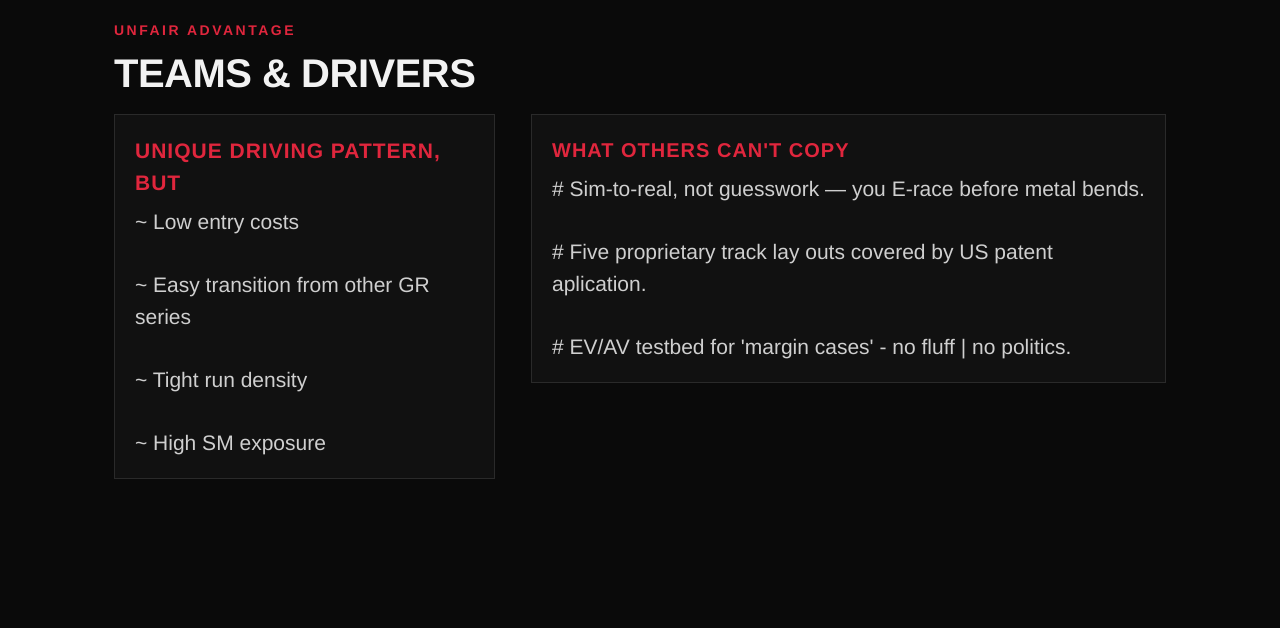
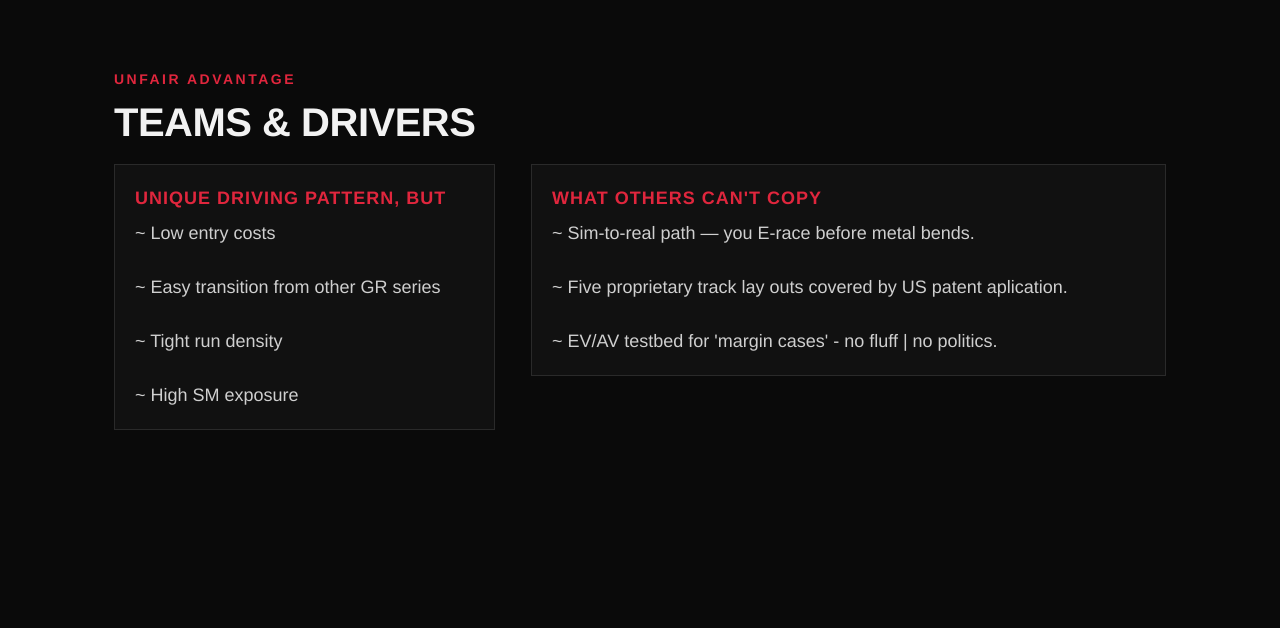
Before and after one commit to 8seriestrack-lab/THE8, a plain HTML site: page index.html in a window 1280 px wide. Shown: the part 8480-9108 px from the top of the page. Drawn offline with Linux system fonts and the light colour scheme.

Commit message:
Reduce font size for driving pattern and other sections

```diff
--- a/index.html
+++ b/index.html
@@ -337,17 +337,17 @@
     <h2>Teams & Drivers</h2>
     <div class="grid2 teams-grid">
       <div class="card">
-        <b style="font-size:21px;">unique driving pattern, but </b>
-        <p style="font-size:21px;"> ~ Low entry costs <br> <br>
+        <b style="font-size:18px;">unique driving pattern, but </b>
+        <p style="font-size:18px;"> ~ Low entry costs <br> <br>
           ~ Easy transition from other GR series <br> <br>
         ~  Tight run density <br> <br>
         ~ High SM exposure </p>
       </div>
       <div class="card">
-        <b style="font-size:20px;">What Others Can't Copy</b>
-        <p style="font-size:21px;"> # Sim-to-real, not guesswork — you E-race before metal bends.<br> <br>
-         # Five proprietary track lay outs covered by US patent aplication.<br> <br>
-         # EV/AV testbed for 'margin cases' - no fluff | no politics.</p>
+        <b style="font-size:18px;">What Others Can't Copy</b>
+        <p style="font-size:18px;"> ~ Sim-to-real path — you E-race before metal bends.<br> <br>
+         ~ Five proprietary track lay outs covered by US patent aplication.<br> <br>
+         ~ EV/AV testbed for 'margin cases' - no fluff | no politics.</p>
       </div>
     </div>
   </div>
```
